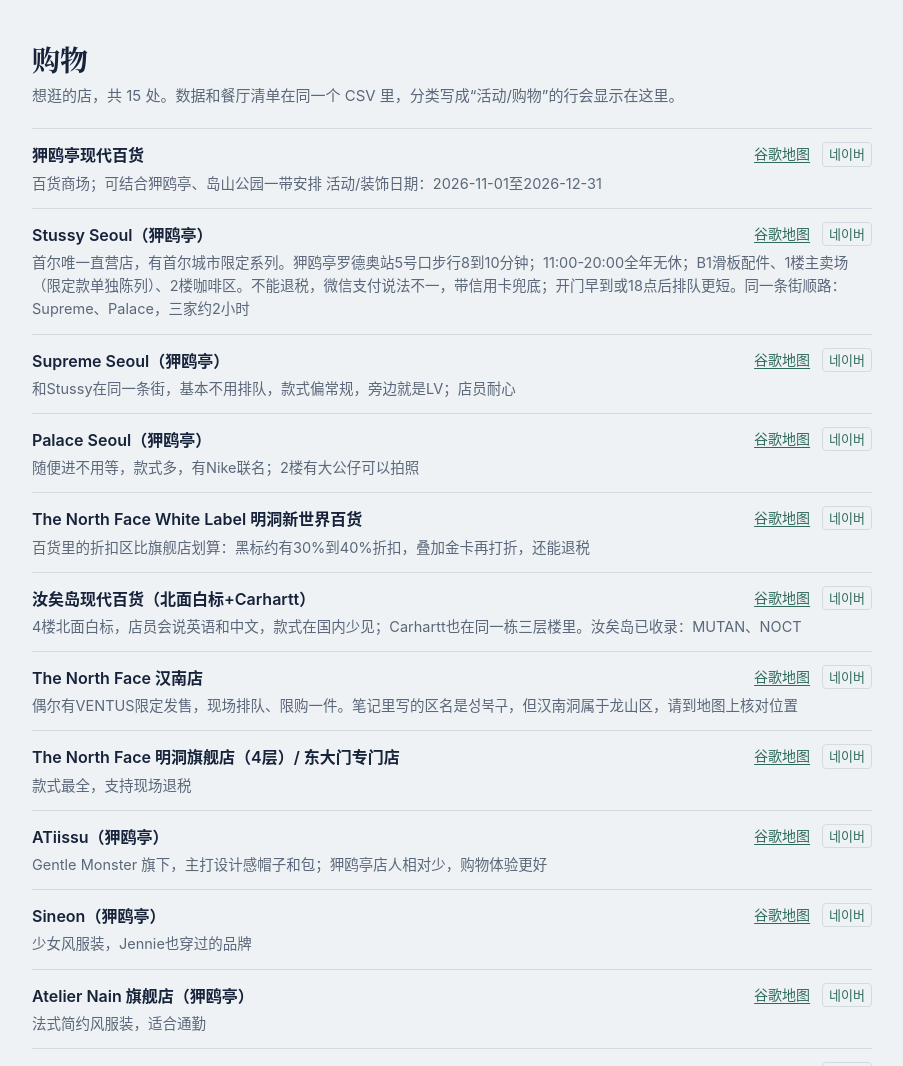
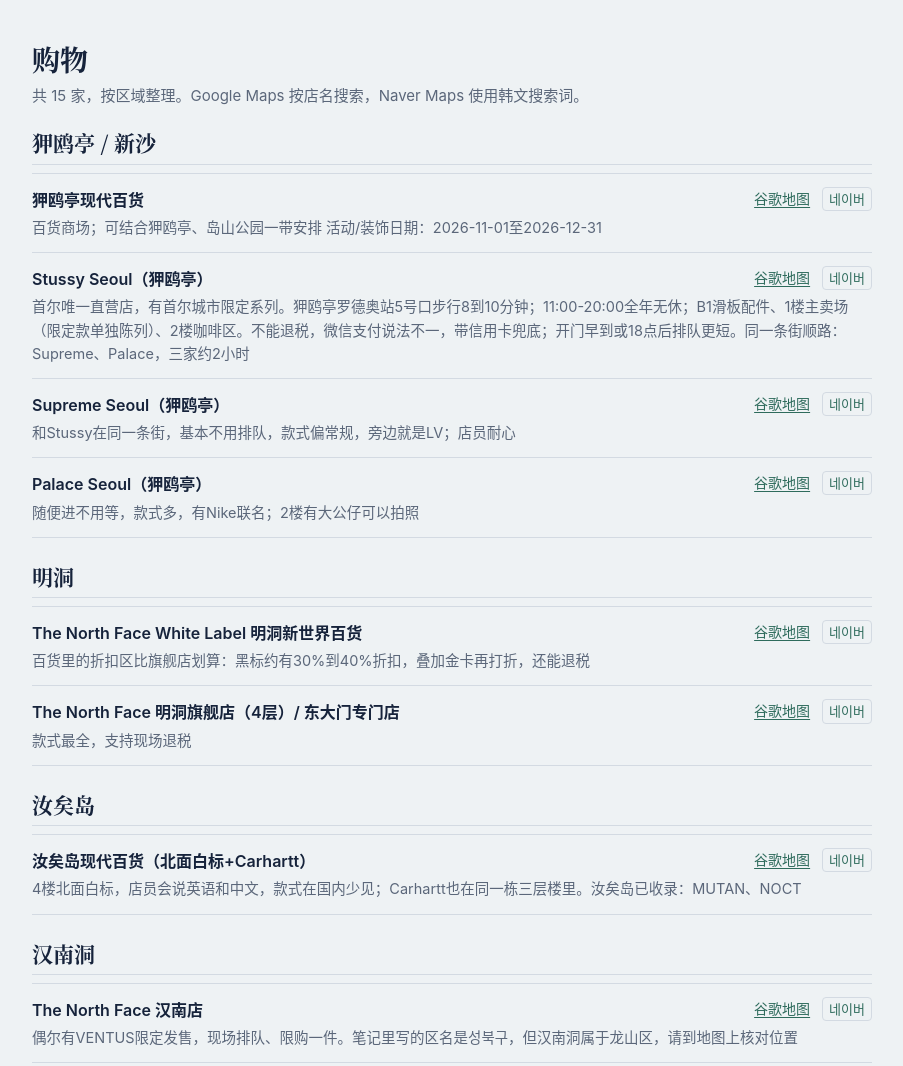
Before and after one commit to Airjosephine/Airjosephine.github.io, a plain HTML site: page seoul/index.html in a window 1280 px wide. Shown: the part 10269-11335 px from the top of the page, without its empty margins (188-1091 px from the left). Drawn offline with Linux system fonts and the light colour scheme.

Commit message:
Add files via upload

```diff
--- a/seoul/index.html
+++ b/seoul/index.html
@@ -87,6 +87,9 @@ input[type=search]{width:100%;font:inherit;padding:10px 12px;border:1px solid va
 .nv{font-size:12px;border:1px solid var(--line);border-radius:4px;padding:0 5px;margin-left:6px;text-decoration:none;white-space:nowrap}
 .golinks .nv{margin-left:0;font-size:13px;padding:0 6px}
 .empty{padding:24px 0;color:var(--muted)}
+.shop-group{margin:18px 0 24px}
+.shop-group h3{font:700 21px/1.35 var(--serif);margin:0 0 8px;padding-bottom:7px;border-bottom:1px solid var(--line)}
+.shop-group .list{margin-top:0}
 footer{padding:40px 0 60px;color:var(--muted);font-size:14px}
 @media (max-width:560px){
   .rgrid{grid-template-columns:44px repeat(5,1fr)}
@@ -167,8 +170,8 @@ footer{padding:40px 0 60px;color:var(--muted);font-size:14px}
 
 <section id="shop">
   <h2>购物</h2>
-  <p class="sub">想逛的店，共 <span id="shoptotal">0</span> 处。数据和餐厅清单在同一个 CSV 里，分类写成“活动/购物”的行会显示在这里。</p>
-  <ul class="list" id="shoplist"></ul>
+  <p class="sub">共 <span id="shoptotal">0</span> 家，按区域整理。Google Maps 按店名搜索，Naver Maps 使用韩文搜索词。</p>
+  <div id="shopSessions"></div>
   <p class="empty" id="shopempty" hidden>还没有购物的地点。</p>
 </section>
 
@@ -235,7 +238,7 @@ const el = (tag, attrs={}, kids=[]) => {
 };
 const nm = q => "https://map.naver.com/p/search/" + encodeURIComponent(q);
 const nvLink = q => el("a",{class:"nv",href:nm(q),target:"_blank",rel:"noopener",title:"在 Naver 地图中搜索",text:"네이버"});
-const link = (text,q) => el("a",{href:gm(q),target:"_blank",rel:"noopener",text});
+const link = (text,q) => el("a",{href:gm(text || q),target:"_blank",rel:"noopener",text});
 const linkBoth = (text,q) => { const f = document.createDocumentFragment(); f.append(link(text,q), nvLink(q)); return f; };
 
 const dl = document.getElementById("daylist");
@@ -288,28 +291,48 @@ let FOOD = [];
 const list = document.getElementById("list"), chipsEl = document.getElementById("chips");
 const qEl = document.getElementById("q"), countEl = document.getElementById("count"), emptyEl = document.getElementById("empty");
 let active = "全部";
-function goLink(q){ const w = el("span",{class:"golinks"}); w.append(link("谷歌地图",q), nvLink(q)); return w; }
+function goLink(name,q){ const w = el("span",{class:"golinks"}); w.append(link("谷歌地图",name || q), nvLink(q || name)); return w; }
 function render(){
   const kw = qEl.value.trim().toLowerCase();
   const rows = FOOD.filter(r => (active==="全部"||r[2]===active) && (!kw || r.join(" ").toLowerCase().includes(kw)));
   list.replaceChildren(...rows.map(r => el("li",{},[
     el("span",{class:"n",text:r[0]}),
-    goLink(r[1] || r[0]),
+    goLink(r[0], r[1] || r[0]),
     ...(r[2]||r[3] ? [el("span",{class:"note",text:[r[2],r[3]].filter(Boolean).join("：")})] : [])
   ])));
   countEl.textContent = `显示 ${rows.length} 家`;
   emptyEl.textContent = "没有匹配的店，换个关键词试试。";
   emptyEl.hidden = rows.length>0;
 }
+function shopArea(name){
+  if (["狎鸥亭现代百货","Stussy Seoul","Supreme Seoul","Palace Seoul"].some(x=>name.includes(x))) return "狎鸥亭 / 新沙";
+  if (name.includes("明洞")) return "明洞";
+  if (name.includes("汝矣岛")) return "汝矣岛";
+  if (name.includes("汉南")) return "汉南洞";
+  if (name.includes("东大门")) return "东大门";
+  return "其他购物";
+}
+const SHOP_FALLBACK = [{"name": "狎鸥亭现代百货", "q": "서울특별시 강남구 압구정로 165", "note": "百货商场；可结合狎鸥亭、岛山公园一带安排 活动/装饰日期：2026-11-01至2026-12-31", "area": "狎鸥亭 / 新沙"}, {"name": "Stussy Seoul（狎鸥亭）", "q": "Stussy Seoul 압구정", "note": "首尔唯一直营店，有首尔城市限定系列。狎鸥亭罗德奥站5号口步行8到10分钟；11:00-20:00全年无休；B1滑板配件、1楼主卖场（限定款单独陈列）、2楼咖啡区。不能退税，微信支付说法不一，带信用卡兜底；开门早到或18点后排队更短。同一条街顺路：Supreme、Palace，三家约2小时", "area": "狎鸥亭 / 新沙"}, {"name": "Supreme Seoul（狎鸥亭）", "q": "Supreme 압구정", "note": "和Stussy在同一条街，基本不用排队，款式偏常规，旁边就是LV；店员耐心", "area": "狎鸥亭 / 新沙"}, {"name": "Palace Seoul（狎鸥亭）", "q": "Palace 압구정", "note": "随便进不用等，款式多，有Nike联名；2楼有大公仔可以拍照", "area": "狎鸥亭 / 新沙"}, {"name": "The North Face White Label 明洞新世界百货", "q": "신세계백화점 본점 노스페이스 화이트라벨", "note": "百货里的折扣区比旗舰店划算：黑标约有30%到40%折扣，叠加金卡再打折，还能退税", "area": "明洞"}, {"name": "汝矣岛现代百货（北面白标+Carhartt）", "q": "더현대 서울 노스페이스 화이트라벨", "note": "4楼北面白标，店员会说英语和中文，款式在国内少见；Carhartt也在同一栋三层楼里。汝矣岛已收录：MUTAN、NOCT", "area": "汝矣岛"}, {"name": "The North Face 汉南店", "q": "노스페이스 한남 이태원로 227", "note": "偶尔有VENTUS限定发售，现场排队、限购一件。笔记里写的区名是성북구，但汉南洞属于龙山区，请到地图上核对位置", "area": "汉南洞"}, {"name": "The North Face 明洞旗舰店（4层）/ 东大门专门店", "q": "노스페이스 명동 / 노스페이스 동대문", "note": "款式最全，支持现场退税", "area": "明洞"}];
 function setupShop(rows){
-  const ul = document.getElementById("shoplist");
+  const host = document.getElementById("shopSessions");
+  const groups = new Map();
+  rows.forEach(r => { const a=r.area || "其他购物"; if(!groups.has(a)) groups.set(a,[]); groups.get(a).push(r); });
   document.getElementById("shoptotal").textContent = rows.length;
-  document.getElementById("shopempty").hidden = rows.length>0;
-  ul.replaceChildren(...rows.map(r => el("li",{},[
-    el("span",{class:"n",text:r[0]}),
-    goLink(r[1] || r[0]),
-    ...(r[3] ? [el("span",{class:"note",text:r[3]})] : [])
-  ])));
+  document.getElementById("shopempty").hidden = rows.length > 0;
+  const order = ["狎鸥亭 / 新沙","明洞","汝矣岛","汉南洞","东大门","其他购物"];
+  const ids = {"狎鸥亭 / 新沙":"apgujeong-sinsa","明洞":"myeongdong","汝矣岛":"yeouido","汉南洞":"hannam","东大门":"dongdaemun","其他购物":"other"};
+  const entries = [...groups.entries()].sort((a,b)=>order.indexOf(a[0])-order.indexOf(b[0]));
+  host.replaceChildren(...entries.map(([area,items])=>{
+    const section=el("div",{class:"shop-group",id:"shop-"+(ids[area]||"other")});
+    section.append(el("h3",{text:area}));
+    const ul=el("ul",{class:"list"});
+    ul.replaceChildren(...items.map(r=>el("li",{},[
+      el("span",{class:"n",text:r.name}),
+      goLink(r.name,r.q||r.name),
+      ...(r.note?[el("span",{class:"note",text:r.note})]:[])
+    ])));
+    section.append(ul); return section;
+  }));
 }
 function setup(){
   document.getElementById("total").textContent = FOOD.length;
@@ -331,12 +354,15 @@ fetch("Seoulrestaurants.csv",{cache:"no-cache"})
       .map(r => [r[0]||"", r[1]||"", r[2]||"", r[3]||""])
       .filter(r => r[0].trim() && !r[2].startsWith("住宿/") && !r[2].startsWith("活动"));
     setup();
-    setupShop(parseCSV(t).slice(1).map(r => [r[0]||"", r[1]||"", r[2]||"", r[3]||""]).filter(r => r[0].trim() && (r[2]==="活动/购物" || r[2].startsWith("购物"))));
+    setupShop(parseCSV(t).slice(1).map(r => ({name:r[0]||"",q:r[1]||"",category:r[2]||"",note:r[3]||"",area:shopArea(r[0]||"")})).filter(r => r.name.trim() && (r.category==="活动/购物" || r.category.startsWith("购物"))));
+    requestAnimationFrame(() => requestAnimationFrame(() => { if (location.hash) document.getElementById(decodeURIComponent(location.hash.slice(1)))?.scrollIntoView(); }));
   })
   .catch(() => {
     document.getElementById("total").textContent = "0";
-    emptyEl.textContent = "餐厅清单没有加载出来。请确认 seoul 文件夹里有 Seoulrestaurants.csv，并且是在网站上打开（不是直接双击本地文件）。";
+    emptyEl.textContent = "本地预览模式下浏览器限制读取 CSV，餐厅列表无法加载；购物清单仍可正常查看。上传到 GitHub Pages 后餐厅列表会正常加载。";
     emptyEl.hidden = false;
+    setupShop(SHOP_FALLBACK);
+    requestAnimationFrame(() => requestAnimationFrame(() => { if (location.hash) document.getElementById(decodeURIComponent(location.hash.slice(1)))?.scrollIntoView(); }));
   });
 </script>
 </body>
```
